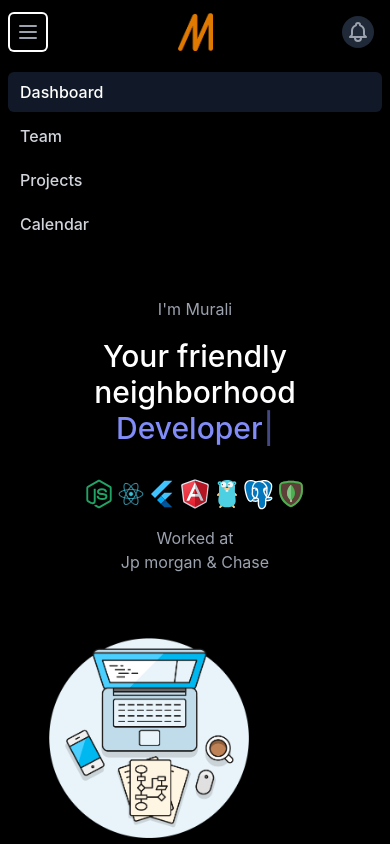
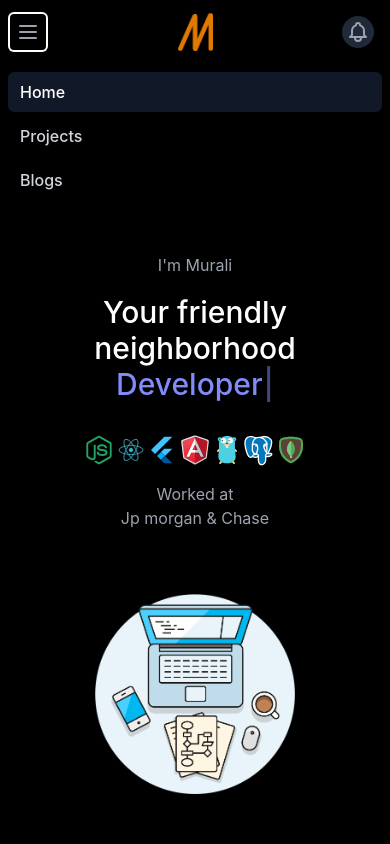
Before and after one commit to iammurali/murali-portfolio, a Next.js app: page / in a window 390 px wide. Both pictures are taken after a click on the button "Open main menu". Shown: the top 844 px of the page. Built offline with nearby package versions, Linux system fonts and the light colour scheme.

Commit message:
📦 NEW: menu open close

```diff
--- a/components/hero.tsx
+++ b/components/hero.tsx
@@ -37,7 +37,7 @@ const Hero = () => {
           </div>
           <div>{`Jp morgan & Chase`}</div>
         </div>
-        <div className="lg:max-w-lg lg:w-full md:w-1/2 w-5/6 text-right">
+        <div className="lg:max-w-lg lg:w-full md:w-1/2 w-5/6 flex justify-center">
           <Image height={200} width={200} alt="" src="/programmer.png" />
         </div>
       </div>
--- a/components/navbar.tsx
+++ b/components/navbar.tsx
@@ -1,6 +1,9 @@
 import Image from "next/image";
+import { useState } from "react";
 
 const NavBar = () => {
+  const [menuOpen, setMenuOpen] = useState(false);
+
   return (
     <nav className="bg-black">
       <div className="max-w-7xl mx-auto px-2 sm:px-6 lg:px-8">
@@ -11,6 +14,9 @@ const NavBar = () => {
               className="inline-flex items-center justify-center p-2 rounded-md text-gray-400 hover:text-white hover:bg-gray-700 focus:outline-none focus:ring-2 focus:ring-inset focus:ring-white"
               aria-controls="mobile-menu"
               aria-expanded="false"
+              onClick={() =>
+                menuOpen ? setMenuOpen(false) : setMenuOpen(true)
+              }
             >
               <span className="sr-only">Open main menu</span>
 
@@ -60,14 +66,12 @@ const NavBar = () => {
                 >
                   Home
                 </a>
-
                 <a
                   href="#"
                   className="text-gray-300 hover:bg-gray-700 hover:text-white px-3 py-2 rounded-md text-sm font-medium"
                 >
                   Projects
                 </a>
-
                 <a
                   href="#"
                   className="text-gray-300 hover:bg-gray-700 hover:text-white px-3 py-2 rounded-md text-sm font-medium"
@@ -103,35 +107,29 @@ const NavBar = () => {
         </div>
       </div>
 
-      <div className="sm:hidden" id="mobile-menu">
+      <div
+        className={`sm:hidden ${menuOpen ? "block" : "hidden"}`}
+        id="mobile-menu"
+      >
         <div className="px-2 pt-2 pb-3 space-y-1">
           <a
             href="#"
             className="bg-gray-900 text-white block px-3 py-2 rounded-md text-base font-medium"
             aria-current="page"
           >
-            Dashboard
+            Home
           </a>
-
-          <a
-            href="#"
-            className="text-gray-300 hover:bg-gray-700 hover:text-white block px-3 py-2 rounded-md text-base font-medium"
-          >
-            Team
-          </a>
-
           <a
             href="#"
             className="text-gray-300 hover:bg-gray-700 hover:text-white block px-3 py-2 rounded-md text-base font-medium"
           >
             Projects
           </a>
-
           <a
             href="#"
             className="text-gray-300 hover:bg-gray-700 hover:text-white block px-3 py-2 rounded-md text-base font-medium"
           >
-            Calendar
+            Blogs
           </a>
         </div>
       </div>
--- a/components/projects.tsx
+++ b/components/projects.tsx
@@ -1,22 +1,23 @@
 const RecentBlogs = () => {
   return (
     <section data-aos="fade-up" className="text-gray-400 bg-black body-font">
-     <h1 className="text-2xl text-indigo-400 text-center title-font mb-4">Recent Blogs</h1>
+      <h1 className="text-2xl text-indigo-400 text-center title-font mb-4">
+        Recent Blogs
+      </h1>
       <div className="container max-w-7xl px-5 py-10 mx-auto">
         <div className="flex flex-wrap -m-4">
-        {
-            [1, 2, 3].map(()=> blogCard())
-        }
+          {[1, 2, 3].map(() => blogCard())}
         </div>
       </div>
     </section>
   );
-}
+};
 
 export default RecentBlogs;
 
 function blogCard() {
-    return <div data-aos="fade-up" className="pl-3 lg:w-1/3">
+  return (
+    <div data-aos="fade-up" className="p-3 lg:w-1/3">
       <div className="h-full bg-gray-800 bg-opacity-40 px-8 pt-10 pb-5 rounded-lg overflow-hidden text-center relative">
         <h2 className="tracking-widest text-xs title-font font-medium text-gray-500 mb-1">
           CATEGORY
@@ -43,7 +44,7 @@ function blogCard() {
             <path d="M12 5l7 7-7 7"></path>
           </svg>
         </a>
-
       </div>
-        </div>;
+    </div>
+  );
 }
--- a/components/techstack.tsx
+++ b/components/techstack.tsx
@@ -1,9 +1,7 @@
 const TechStack = () => {
     return (
       <section className="text-left">
-        {/* <div className="flex justify-start">
-            <p>Tech stack</p>
-          </div> */}
+
         <div className="flex flex-row justify-between my-4">
           {nodejsIcon}
           {reactjsIcon}
```
Lines whose indentation alone changed are shown as unchanged.
